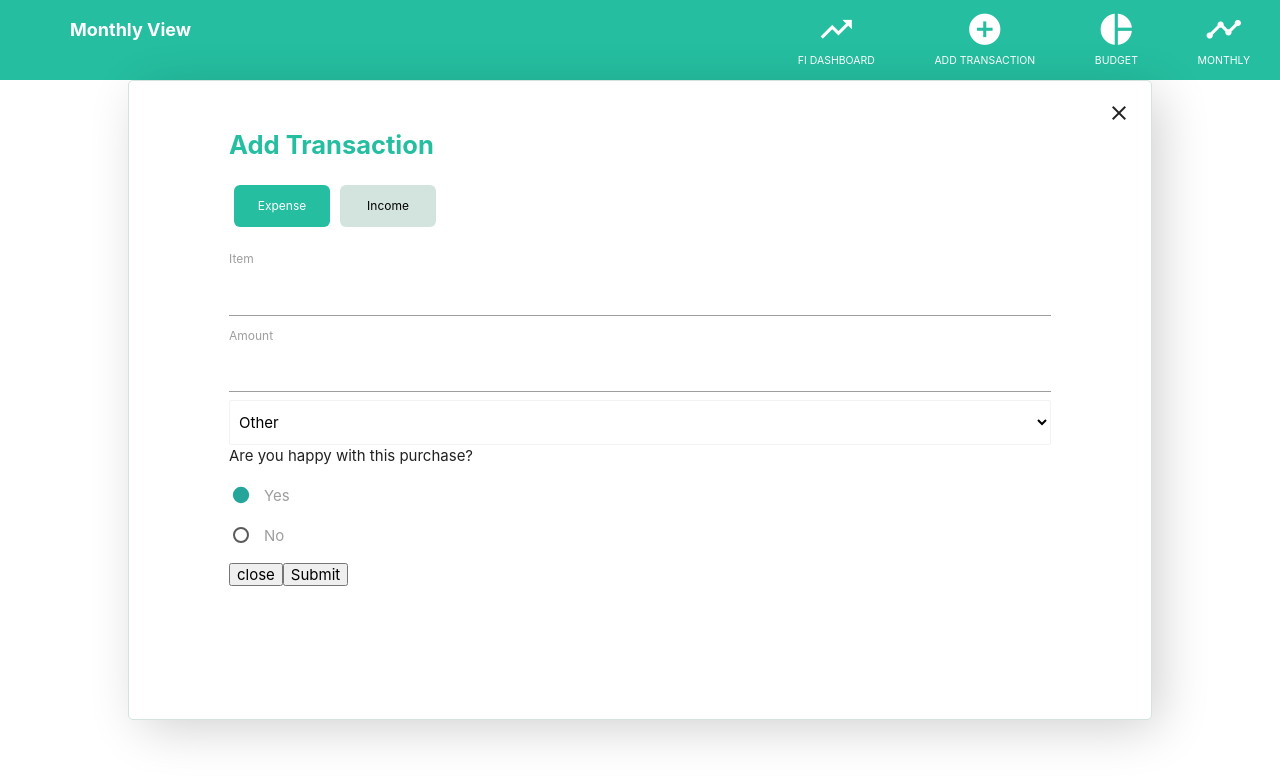
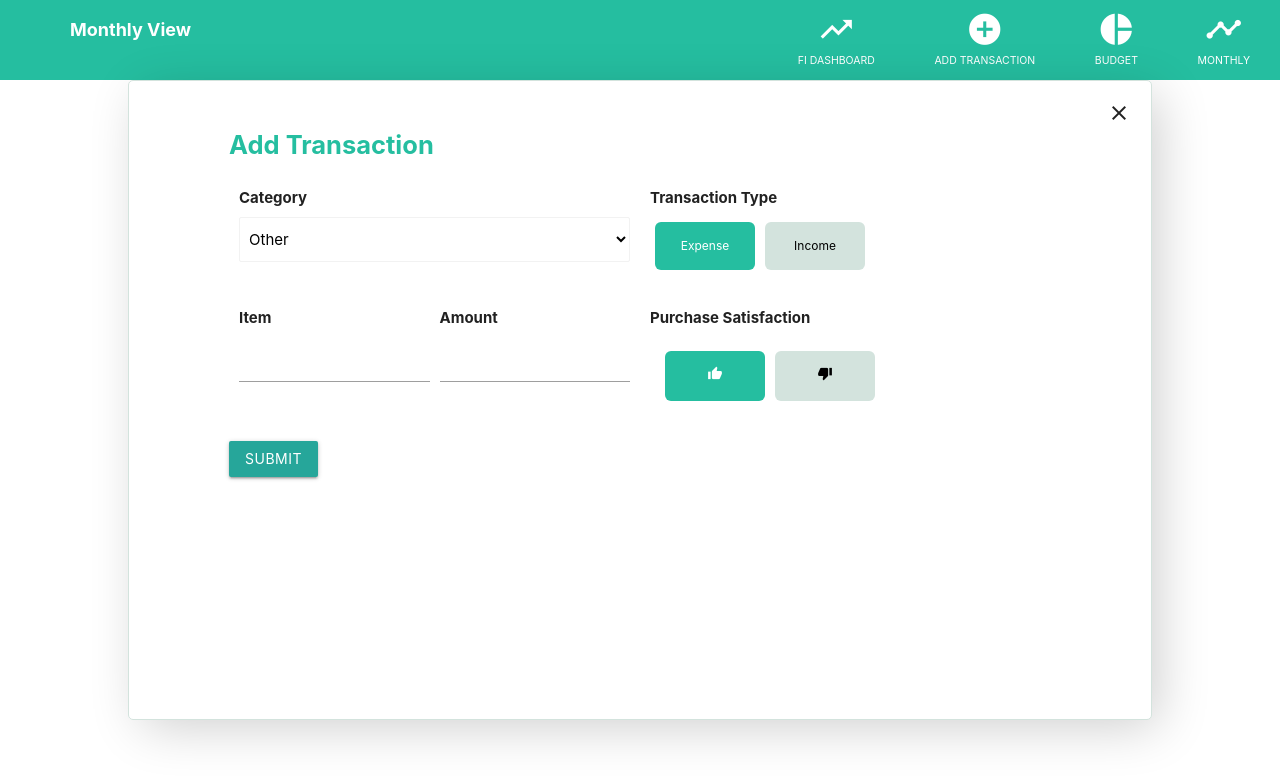
Before and after one commit to christinebonk/final-project, a React (Create React App) app in the folder client/: page /monthly in a window 1280 px wide. Both pictures are taken after a click on the icon "add_circle". Shown: the top 782 px of the page. Built offline with nearby package versions, Linux system fonts and the light colour scheme; no server answers.

Commit message:
made model look normal

```diff
--- a/client/public/app-style/_transaction.scss
+++ b/client/public/app-style/_transaction.scss
@@ -14,7 +14,19 @@
     h2 {
       margin-top: 0;
     }
+
+    h4 {
+      font-size: 1rem;
+      font-weight: bold;
+      margin: 0px 0px 10px;
+    }
 }
+
+.modal-input {
+  width: 50%;
+  padding: 10px;
+}
+
 
 .close-icon {
   position: absolute;
@@ -34,12 +46,35 @@
 }
 
 select#show {
-  display: block
+  display: block;
 }
 
 input#show {
   display: block;
 }
+
+/*Form Top*/
+
+.form-top, .form-bottom {
+  display: flex;
+}
+
+/*Income-Amount*/
+
+.item-amount {
+  display: flex;
+  width: 50%;
+}
+
+.item-amount-input {
+  width: 50%;
+
+    &:first-child {
+      margin-right: 10px;
+    }
+}
+
+/*Single Select Button*/
 
 .single-select {
   display: flex;
@@ -47,14 +82,18 @@ input#show {
 
 .single-select .selection {
   margin-bottom: 1em;
+
+    i {
+      font-size: 1rem;
+    }
 }
 
 .single-select .selection label {
   display: inline-block;
-  width:8em;
+  width: 100px;
   background-color: $background;
   border-radius: 6px;
-  padding: 1em;
+  padding: 15px;
   cursor: pointer;
   margin: 5px;
   text-align: center;
--- a/client/public/app-style/style.css
+++ b/client/public/app-style/style.css
@@ -151,6 +151,14 @@ table {
   box-shadow: 10px 10px 52px -4px rgba(0, 0, 0, 0.2); }
   .modal-main h2 {
     margin-top: 0; }
+  .modal-main h4 {
+    font-size: 1rem;
+    font-weight: bold;
+    margin: 0px 0px 10px; }
+
+.modal-input {
+  width: 50%;
+  padding: 10px; }
 
 .close-icon {
   position: absolute;
@@ -171,18 +179,35 @@ select#show {
 input#show {
   display: block; }
 
+/*Form Top*/
+.form-top, .form-bottom {
+  display: flex; }
+
+/*Income-Amount*/
+.item-amount {
+  display: flex;
+  width: 50%; }
+
+.item-amount-input {
+  width: 50%; }
+  .item-amount-input:first-child {
+    margin-right: 10px; }
+
+/*Single Select Button*/
 .single-select {
   display: flex; }
 
 .single-select .selection {
   margin-bottom: 1em; }
+  .single-select .selection i {
+    font-size: 1rem; }
 
 .single-select .selection label {
   display: inline-block;
-  width: 8em;
+  width: 100px;
   background-color: #D3E3DD;
   border-radius: 6px;
-  padding: 1em;
+  padding: 15px;
   cursor: pointer;
   margin: 5px;
   text-align: center;
--- a/client/src/components/Modal/Modal.js
+++ b/client/src/components/Modal/Modal.js
@@ -12,30 +12,6 @@ class Modal extends Component {
 	componentDidMount() {
 		this.retrieveBudget();
 	};
-
-	submitTransaction(event) {
-		event.preventDefault();
-		const item = $("#item").val().trim();
-		const cost = $("#amount").val().trim();
-		const category = $('.categories').val().trim();
-		const date = new Date();
-		const subcategory = $('input[name=type]:checked').val();
-		let happy = $('input[name=happy]:checked').val();
-		if (happy === "yes") { happy = true } else {happy = false }
-
-		const data = {
-			item: item,
-			cost: cost,
-			category: category,
-			date: date,
-			subcategory: subcategory,
-			happy: happy
-		}
-
-		API.submitTransaction(data)
-
-	}
-
 
 
 	retrieveBudget = () => {
@@ -67,27 +43,10 @@ class Modal extends Component {
 	      <i onClick={this.props.handleClose} className="close-icon material-icons">close</i>
 	      <h2>Add Transaction</h2>
 	      	<form>
-	      		<div className="clearfix type-input modal-input">
-					<div className="single-select">
-					  <div className="selection">
-					    <input id="expense" name="type" type="radio" defaultChecked/>
-					    <label htmlFor="expense">Expense</label>
-					  </div>
-				  <div className="selection">
-				    <input id="income" name="type" type="radio" />
-				    <label htmlFor="income">Income</label>
-				  </div>
-				</div>
-	      		</div>
-		        <div className="modal-input">
-		        	<label htmlFor="item">Item</label>
-		        	<input id="item" name="item" type="text" />
-		        </div>
-		        <div className="modal-input">
-		        	<label htmlFor="amount">Amount</label>
-		        	<input id="amount" name="amount" type="text" />
-		        </div>
-		        <div className="modal-input">
+	      		<div className="form-top">
+
+		      		<div className="modal-input">
+			        	<h4>Category</h4>
 		        		<select id="show" className="categories">
 		        			<option value="other">Other</option>
 				        	{this.props.categories.map (category => (
@@ -95,26 +54,52 @@ class Modal extends Component {
 									>{category.title}</option>
 				        	))}
 				        </select>
-
+					</div>
+					<div className="modal-input">
+		      		<h4>Transaction Type</h4>
+						<div className="single-select">
+						  <div className="selection">
+						    <input id="expense" value="expense" name="type" type="radio" defaultChecked/>
+						    <label htmlFor="expense">Expense</label>
+						  </div>
+					  <div className="selection">
+					    <input id="income" value="income" name="type" type="radio" />
+					    <label htmlFor="income">Income</label>
+					  </div>
+					</div>
+		      		</div>
 				</div>
-				<div className="modal-input">
-					<legend>Are you happy with this purchase?</legend>
-	      			<p>
-				      <label>
-				        <input name="happy" type="radio" value="yes" defaultChecked />
-				        <span>Yes</span>
-				      </label>
-				    </p>
-				    <p>
-				      <label>
-				        <input name="happy" type="radio" value="no"  />
-				        <span>No</span>
-				      </label>
-				    </p>
-	      		</div>
+				<div className="form-bottom">
+			        <div className="modal-input item-amount">
+			        	<div className="item-amount-input">
+			        		<h4>Item</h4>
+				        	<label className="visually-hidden" htmlFor="item">Item</label>
+				        	<input id="item" name="item" type="text" />
+				        </div>
+				        <div className="item-amount-input">
+				        	<h4>Amount</h4>
+				        	<label className="visually-hidden"  htmlFor="amount">Amount</label>
+				        	<input id="amount" name="amount" type="text" />
+				        </div>
+			        </div>
+					<div className="modal-input">
+						<h4>Purchase Satisfaction</h4>
+						<div className="clearfix modal-input">
+							<div className="single-select">
+	      					<div className="selection">
+						        <input name="happy" type="radio" value="yes" id="yes"  defaultChecked />
+						        <label htmlFor="yes"><span className="hide">Yes</span> <i className="material-icons">thumb_up</i></label>
+					     	</div>
+	    					<div className="selection">
+	        					<input name="happy" type="radio" value="no" id="no"  />
+	        					<label htmlFor="no"><span className="hide">No</span><i className="material-icons">thumb_down</i></label>
+							</div>
+							</div>
+						</div>
+					</div>
+				</div>
 				<div>
-	        		<button onClick={this.props.handleClose}>close</button>
-	        		<button onClick={this.props.submitTransaction}>Submit</button>
+	        		<button className="btn" onClick={this.props.submitTransaction}>Submit</button>
 	        	</div>
 	        </form>
 	      </section>
--- a/client/src/components/TopBar/TopBar.js
+++ b/client/src/components/TopBar/TopBar.js
@@ -6,7 +6,7 @@ import API from "../../utils/App.js";
 
 class TopBar extends Component {
 	state = {
-        show: true,
+        show: false,
         categories: []
     }
 
@@ -19,7 +19,8 @@ class TopBar extends Component {
         this.setState({ show: false });
     };
 
-    submitTransaction() {
+    submitTransaction = (event) => {
+    	event.preventDefault();
     	this.setState({ show: false });
 		const item = $("#item").val().trim();
 		const cost = $("#amount").val().trim();
```
Also changed, not shown: 1 other file (tests, documents, lock files or other folders).
